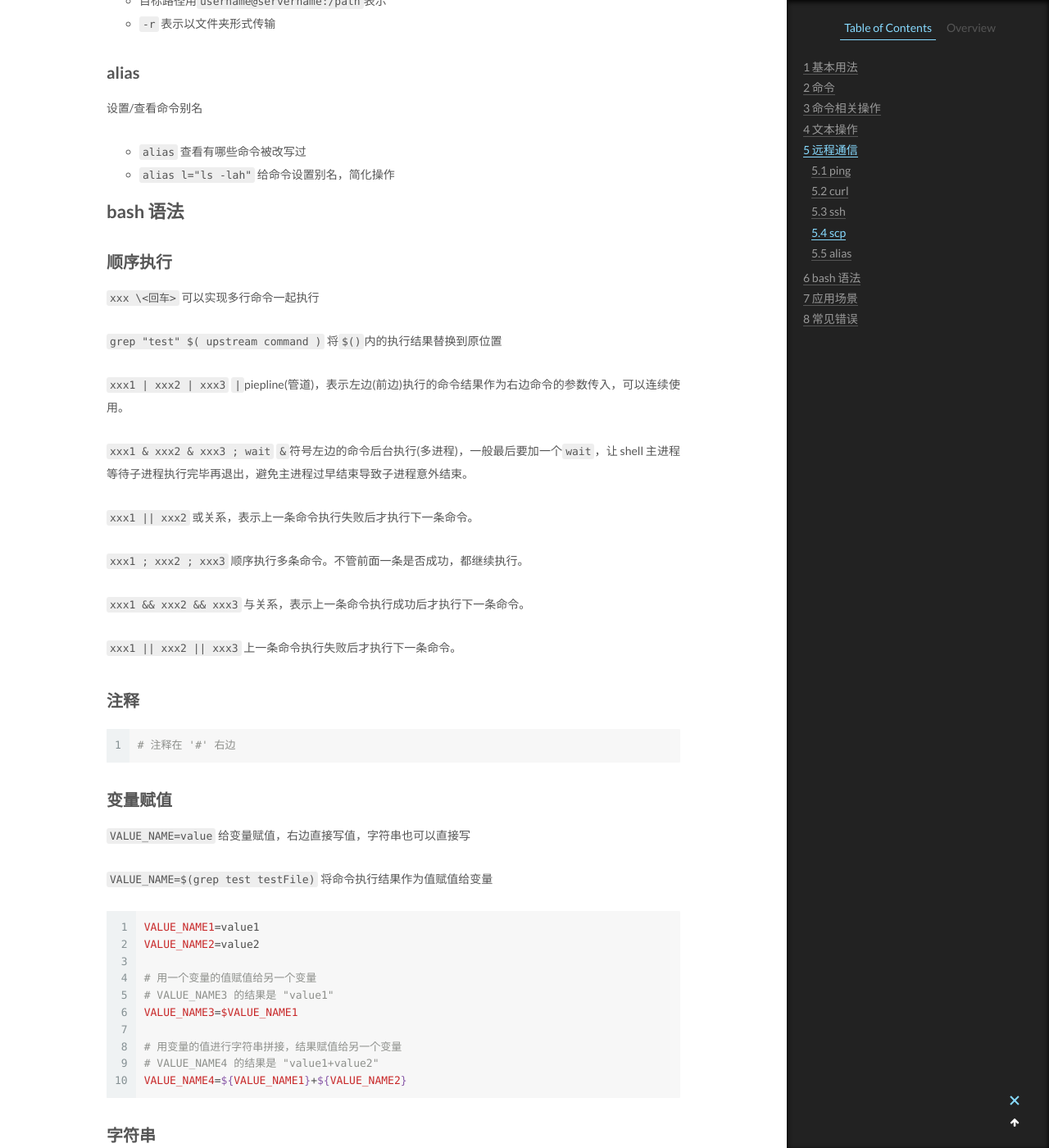
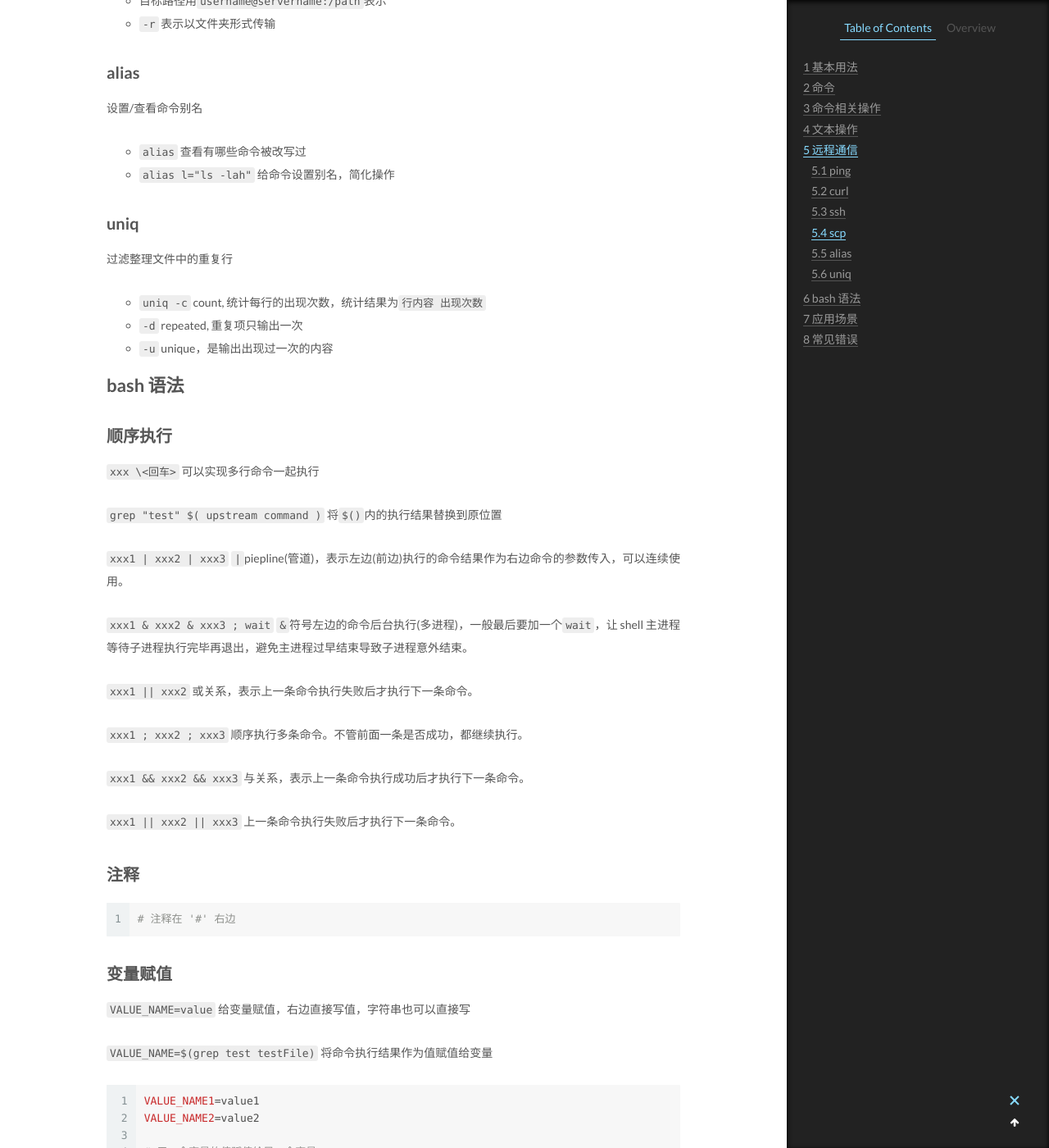
Before and after one commit to CodeHunter2006/CodeHunter2006.github.io, a Jekyll site: the page built from _posts/2018-09-02-Linux_Shell_Command.md, in a window 1280 px wide and 1400 px high, scrolled down 23305 px. Shown: the whole window at 82% size. Built offline with Jekyll 4.4.1, drawn with Linux system fonts in a browser that asks for light colours; some of the changed text lies outside the part shown.

Commit message:
doc: add contents

````diff
--- a/_posts/2018-09-02-Linux_Shell_Command.md
+++ b/_posts/2018-09-02-Linux_Shell_Command.md
@@ -999,6 +999,17 @@ sed -i "" "s/要查找的文本/替换后的文本/g" `grep -rl --include='*.go'
 - `alias l="ls -lah"`
   给命令设置别名，简化操作
 
+## uniq
+
+过滤整理文件中的重复行
+
+- `uniq -c`
+  count, 统计每行的出现次数，统计结果为`行内容 出现次数`
+- `-d`
+  repeated, 重复项只输出一次
+- `-u`
+  unique，是输出出现过一次的内容
+
 # bash 语法
 
 ## 顺序执行
@@ -1117,6 +1128,15 @@ echo $i
 done
 ```
 
+### 每行文本内容循环
+
+- `for do done`
+
+```shell
+# 把 host 作为变量
+for host in `cat list|grep "ip"|awk -F "ip" '{print $1}'`; do echo $host; done| sort -rk1
+```
+
 ## 数组
 
 `array_name=(ele1 ele2 ele3 ... elen)`
````
Also changed, not shown: _posts/2020-03-18-SQL_CMD.md (+2 -0 lines), _posts/2020-04-23-MySQL_Basic.md (+6 -0 lines), _posts/2022-11-30-ClickHouse_SQL.md (+5 -0 lines).
